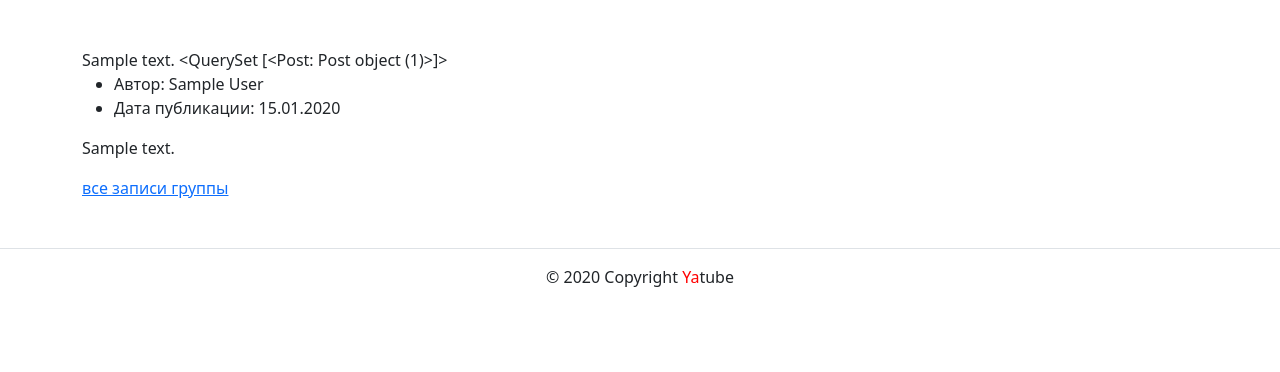
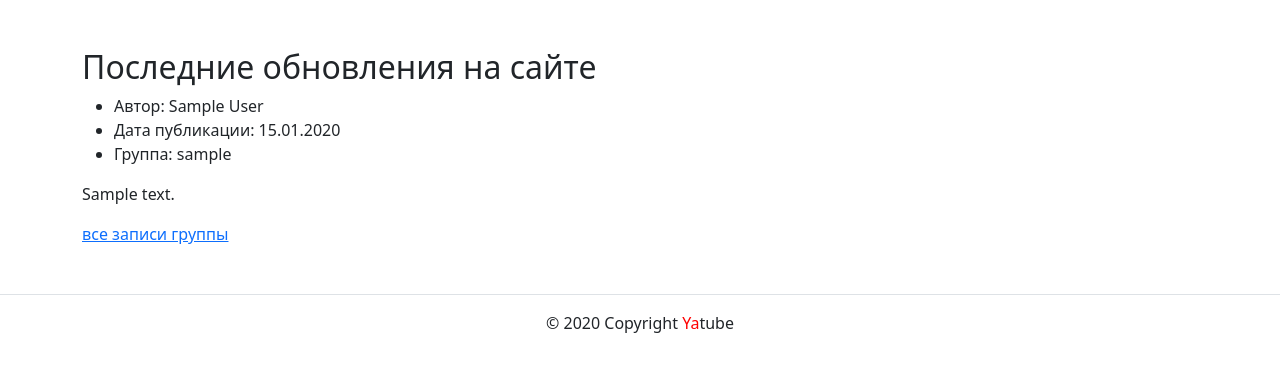
Before and after one commit to vovanbart/hw02_community, a Django app: template yatube/templates/posts/index.html in a window 1280 px wide. Shown: the part 56-428 px from the top of the page. Run offline with Django 3.2, Linux system fonts and the light colour scheme; tables that the repository leaves empty hold one stand-in row (values such as "Sample post"); the template is opened without the code that fills it: values that come from a table or form of the project are taken from there, most other values are stand-ins (such as "Sample title", 1, 10 or a date in 2020); some libraries are stand-ins or nearby versions.

Commit message:
Проект

```diff
--- a/yatube/posts/views.py
+++ b/yatube/posts/views.py
@@ -1,4 +1,4 @@
-from django.shortcuts import render
+from django.shortcuts import render, get_object_or_404
 from .models import Post, Group
 
 
--- a/yatube/templates/posts/group_list.html
+++ b/yatube/templates/posts/group_list.html
@@ -1,6 +1,6 @@
 {% extends 'base.html' %}
 {% block content %}
-{{ text }}
+<h2>Записи сообщества {{group.title}}</h2>
 {% for post in posts %}
   <ul>
     <li>
--- a/yatube/templates/posts/index.html
+++ b/yatube/templates/posts/index.html
@@ -1,8 +1,7 @@
 {% extends 'base.html' %}
 {% block content %}
-{{ text }}
+<h2>Последние обновления на сайте</h2>
 {% for post in posts %}
-  {{ posts }}
   <ul>
     <li>
       Автор: {{ post.author.get_full_name }}
@@ -10,6 +9,8 @@
     <li>
       Дата публикации: {{ post.pub_date|date:"d.m.Y" }}
     </li>
+    <li>
+      Группа: {{post.group.slug}}
   </ul>
   <p>{{ post.text }}</p>
   {% if post.group.slug %}
```
